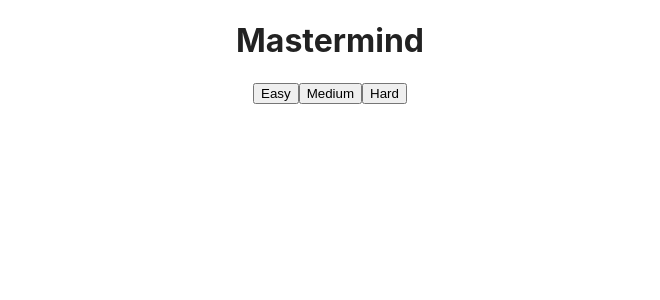
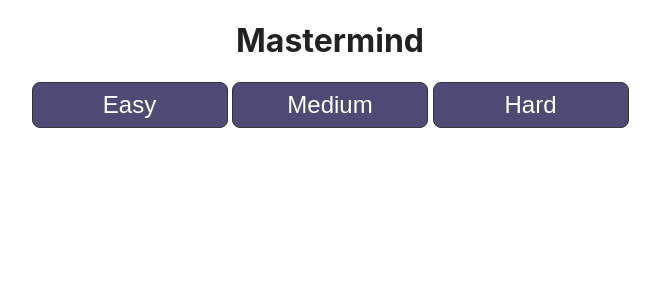
Before and after one commit to patricksimpson/mastermind, a React (Create React App) app: page / in a window 1280 px wide. Shown: the top 300 px of the page, without its empty margins (310-970 px from the left). Built offline with nearby package versions, Linux system fonts and the light colour scheme.

Commit message:
feat: minor updates

```diff
--- a/src/App.css
+++ b/src/App.css
@@ -82,7 +82,7 @@
 
 .highlight {
   border:1px solid #702ecc;
-  opacity: 0.65;
+  opacity: 0.85;
 }
 .peg {
   height: 8px;
--- a/src/App.jsx
+++ b/src/App.jsx
@@ -135,9 +135,11 @@ const App = () => {
     return (
     <div className="App">
     <h1>Mastermind</h1>
-      <button onClick={() => { setMode('easy');}}>Easy</button>
-      <button onClick={() => { setMode('medium');}}>Medium</button>
-      <button onClick={() => { setMode('hard');}}>Hard</button>
+      <button className="button" onClick={() => { setMode('easy');}}>Easy</button>
+      {' '}
+      <button className="button" onClick={() => { setMode('medium');}}>Medium</button>
+      {' '}
+      <button className="button" onClick={() => { setMode('hard');}}>Hard</button>
     </div>);
   }
 
@@ -146,8 +148,8 @@ const App = () => {
       <h1>Mastermind</h1>
       {status && <h2>{status}</h2>}
       <div className="code-box">
-    {rows.map((row) => (
-      <div id={`row-${row}`} className="code-row">
+        {rows.map((row, index) => (
+          <div id={`row-${row}`} className={`code-row ${index == 0 ? 'highlight' : null}`}>
         <div onClick={(e)=> {setColor(e, row, 1);}} className="code-space"></div>
         <div onClick={(e)=> {setColor(e, row, 2);}} className="code-space"></div>
         <div onClick={(e)=> {setColor(e, row, 3);}} className="code-space"></div>
```
